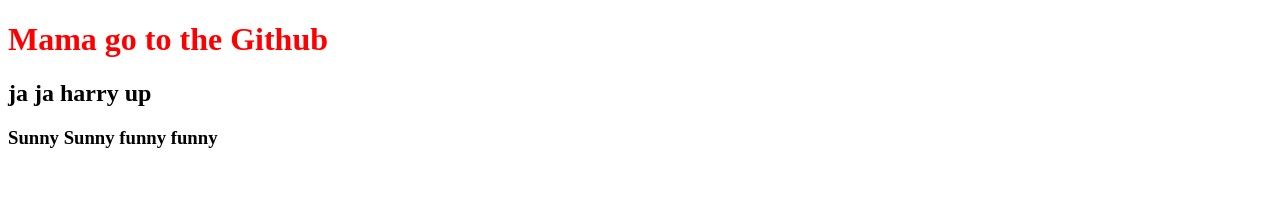
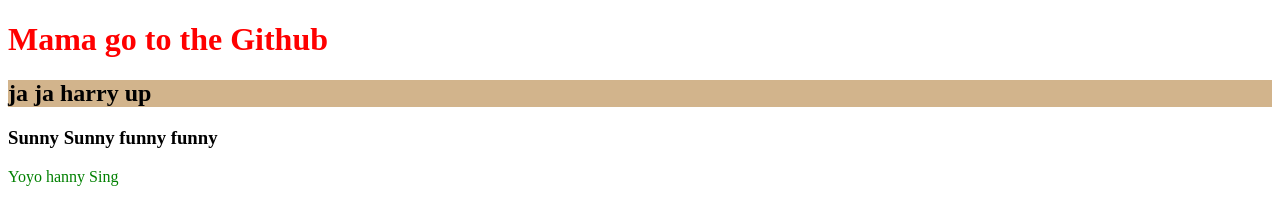
Before and after one commit to abuyousufakash/abuyousufakash, a plain HTML site: page index.html in a window 1280 px wide. Drawn offline with Linux system fonts and the light colour scheme.

Commit message:
code added

```diff
--- a/index.html
+++ b/index.html
@@ -11,5 +11,6 @@
     <h1>Mama go to the Github</h1>
     <h2>ja ja harry up</h2>
     <h3>Sunny Sunny funny funny</h3>
+    <p>Yoyo hanny Sing</p>
 </body>
 </html>
--- a/style.css
+++ b/style.css
@@ -1,3 +1,9 @@
 h1{
     color: red;
 }
+h2{
+    background-color: tan;
+}
+p{
+    color: green;
+}
```
